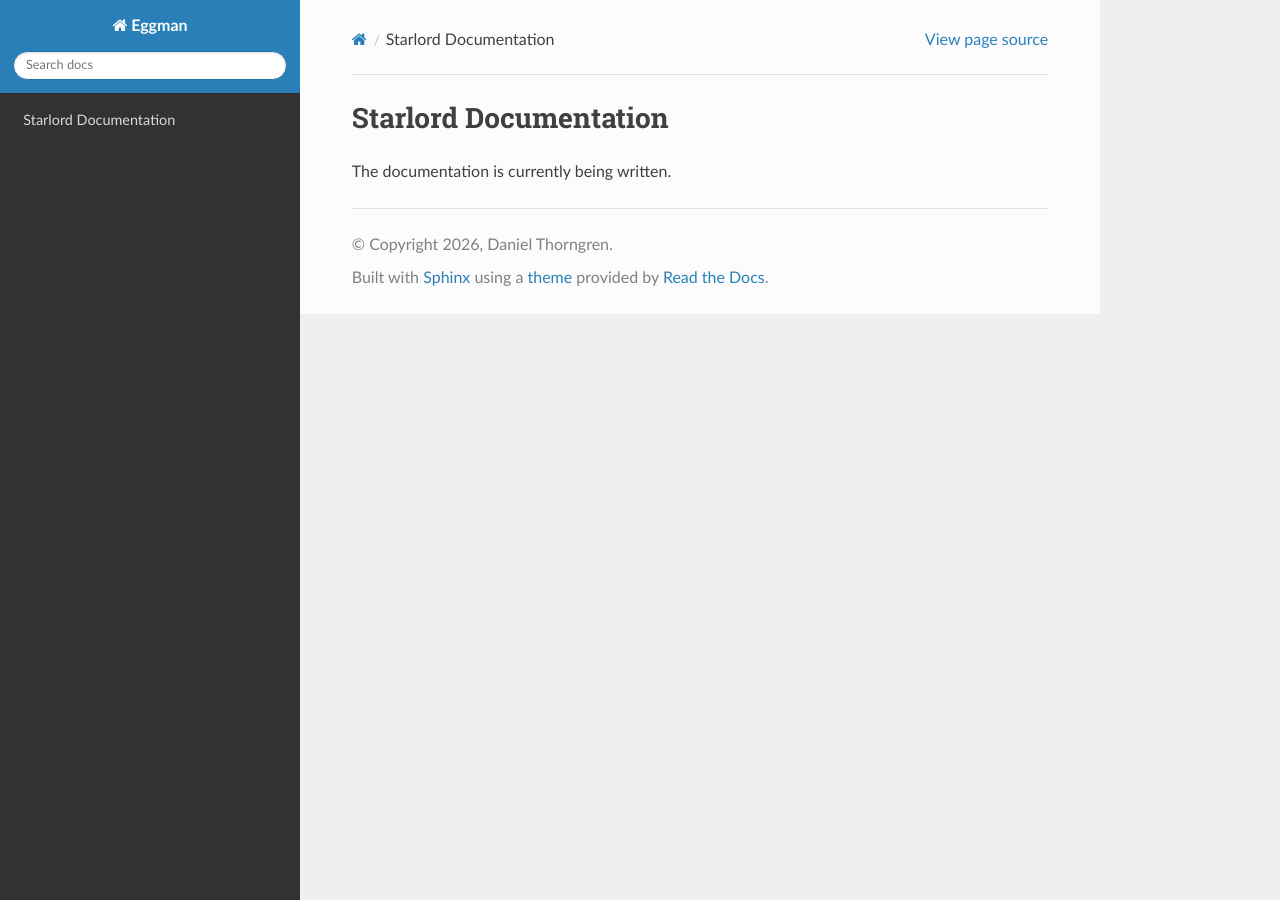
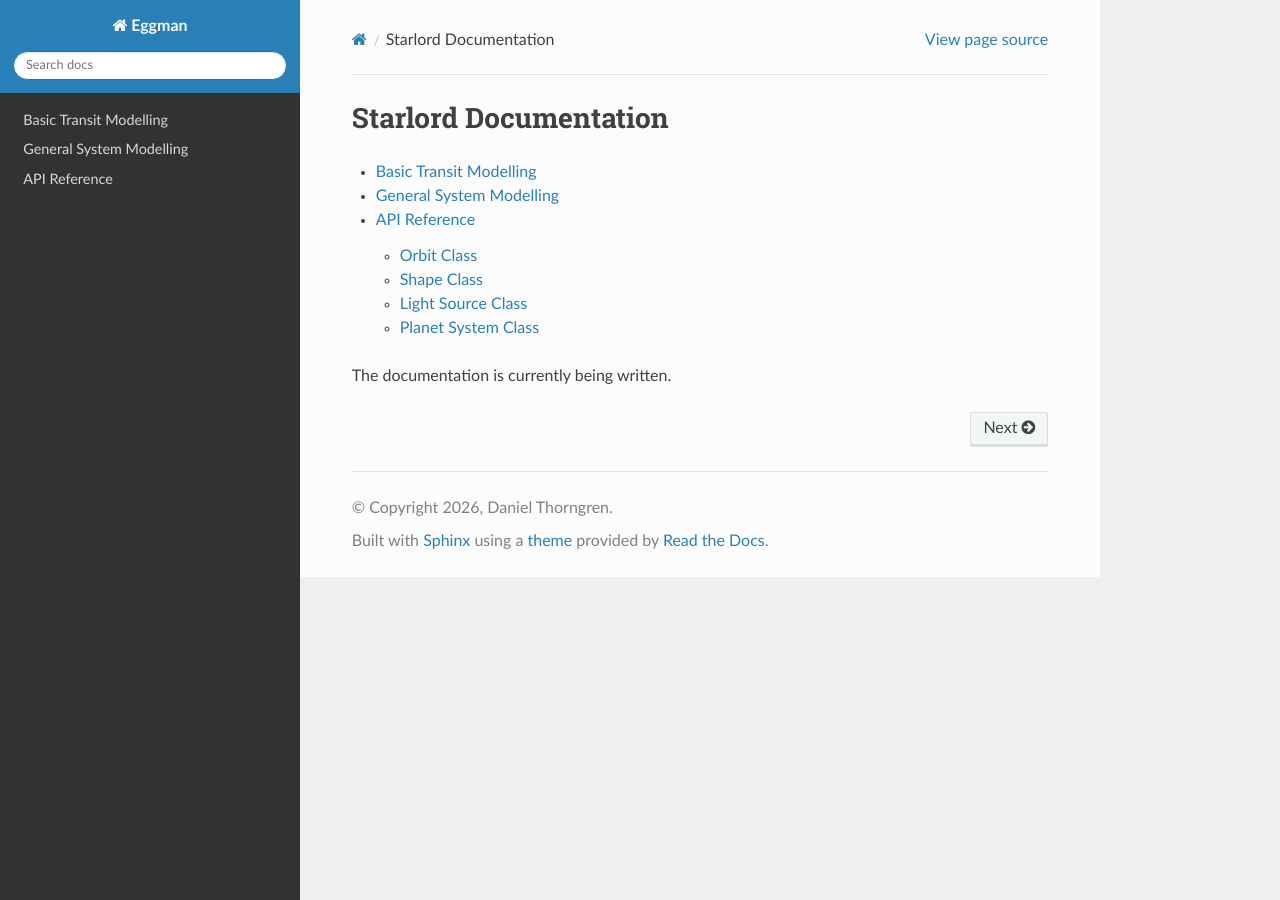
Before and after one commit to dpthorngren/Eggman, a Sphinx documentation site: the page built from docs/index.rst, in a window 1280 px wide. Built offline with Sphinx 7.4.7 and the Read the Docs theme 3.1.0, drawn with Linux system fonts in a browser that asks for light colours.

Commit message:
Docs framework and basic transit description.

```diff
--- a/docs/index.rst
+++ b/docs/index.rst
@@ -4,5 +4,8 @@ Starlord Documentation
 .. toctree::
    :maxdepth: 2
 
+   transits
+   system
+   ref/index
 
 The documentation is currently being written.
--- /dev/null
+++ b/docs/ref/index.rst
@@ -0,0 +1,10 @@
+API Reference
+====================
+
+.. toctree::
+    :maxdepth: 2
+
+    orbit
+    shape
+    light_source
+    planet_system
--- /dev/null
+++ b/docs/ref/light_source.rst
@@ -0,0 +1,4 @@
+Light Source Class
+=========================
+
+.. autoclass:: eggman.LightSource
--- /dev/null
+++ b/docs/ref/orbit.rst
@@ -0,0 +1,4 @@
+Orbit Class
+=========================
+
+.. autoclass:: eggman.Orbit
--- /dev/null
+++ b/docs/ref/planet_system.rst
@@ -0,0 +1,4 @@
+Planet System Class
+=========================
+
+.. autoclass:: eggman.PlanetSystem
--- /dev/null
+++ b/docs/ref/shape.rst
@@ -0,0 +1,4 @@
+Shape Class
+=========================
+
+.. autoclass:: eggman.Shape
--- /dev/null
+++ b/docs/system.rst
@@ -0,0 +1,4 @@
+General System Modelling
+=========================
+
+Placeholder.
```
Also changed, not shown: README.md (+1 -1 lines), Taskfile.yml (+6 -8 lines), docs/transits.rst (added, +21 -0 lines), docs/img/eggmanComparison.png (renamed from docs/eggmanComparison.png), 1 other file.
